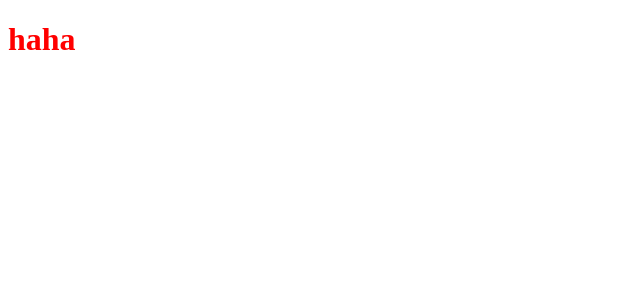
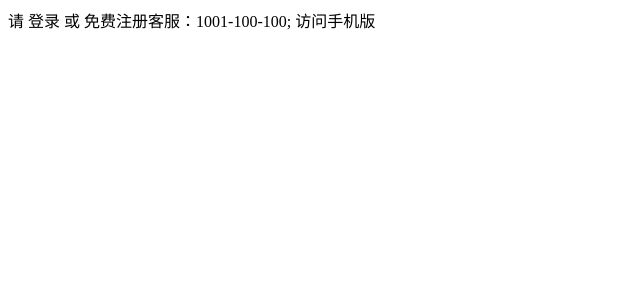
Before and after one commit to HuangHongRui/ts-react-pro, a React (Create React App) app: page / in a window 1280 px wide. Shown: the top 300 px of the page, without its empty margins (0-640 px from the left). Built offline with nearby package versions, Linux system fonts and the light colour scheme.

Commit message:
Construction_

```diff
--- a/package.json
+++ b/package.json
@@ -5,6 +5,7 @@
   "homepage": "http://work.luckyman.xyz/build",
   "dependencies": {
     "@types/lodash": "^4.14.91",
+    "antd": "^3.0.3",
     "react": "^16.2.0",
     "react-dom": "^16.2.0",
     "react-scripts-ts": "2.8.0"
--- a/src/head/index.tsx
+++ b/src/head/index.tsx
@@ -1,3 +1,3 @@
-import view from './nav'
+import view from './nav';
 
-export {view}
+export {view};
--- a/src/head/nav.tsx
+++ b/src/head/nav.tsx
@@ -1,13 +1,22 @@
-import * as React from 'react'
+import * as React from 'react';
 
-let redstyle :object = {color : 'red'};
+class Nav extends React.Component {
+    render() {
+        return (
+            <div className="nav" id="nav">
 
-class Nav extends React.Component{
-    render(){
-        return(
-            <h1 style={redstyle}>haha</h1>
-        )
+                <div><a href="javascript:void(0)" title="天航Box,随身差旅管理平台"/></div>
+                <div>
+                    <span>请 <a title="登录">登录</a> 或 <a title="免费注册">免费注册</a></span>
+                    <span>客服：1001-100-100</span>;
+                    <span> <span> 访问手机版 <div> <img src=""/> </div> </span> </span>
+                    {/* <span><a title="消息"></a></span>
+                <span><a href="javascript:void(0)" title="查看订单">查看订单</a></span>
+                <span><a href="javascript:void(0)" title="退出" >退出</a></span> */}
+                </div>
+
+            </div>
+        );
     }
 }
-
-export default Nav
+export default Nav;
```
Also changed, not shown: src/PageApp.tsx (+6 -6 lines), 2 other files (tests, documents, lock files or other folders).
